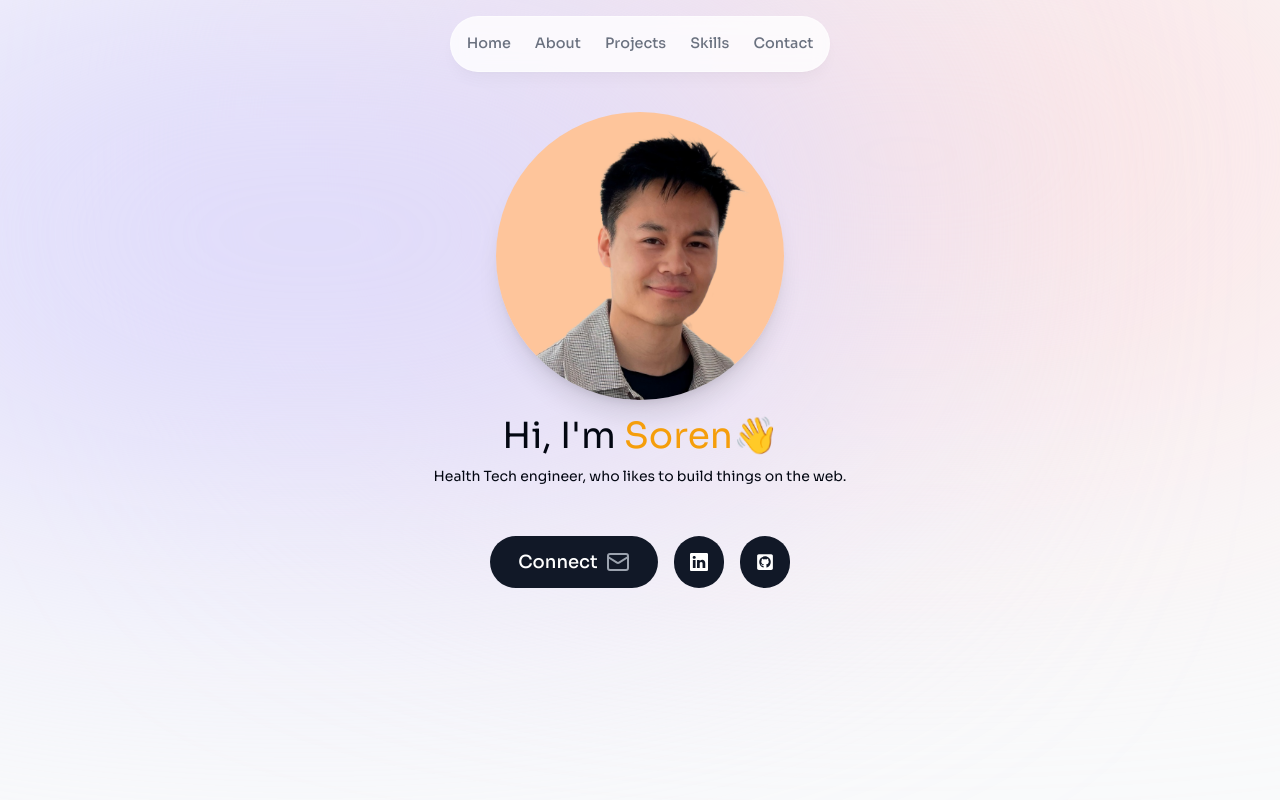
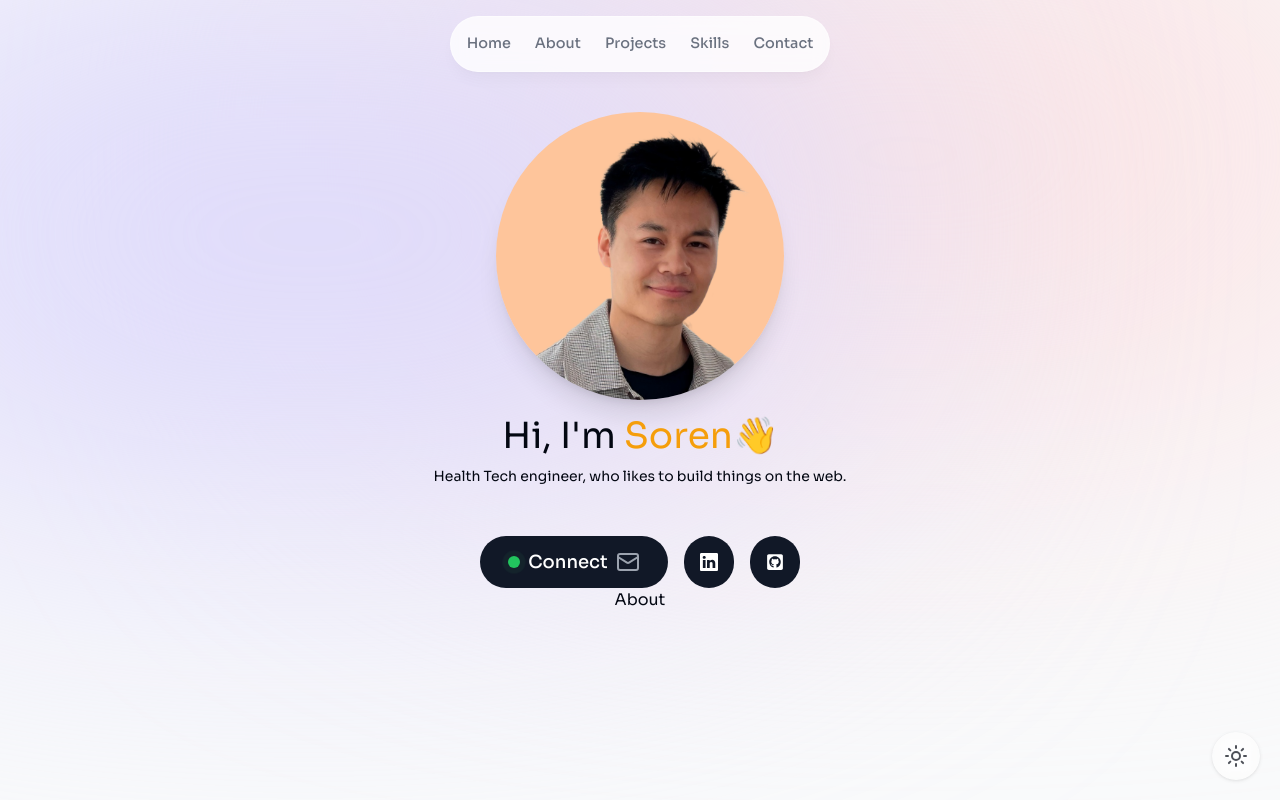
Before and after one commit to soerenmehlsen/portfolio, a Next.js app: page / in a window 1280 px wide. Shown: the top 800 px of the page. Built offline with nearby package versions, Linux system fonts and the light colour scheme.

Commit message:
added toggle for dark/light mode

```diff
--- a/src/app/components/Hero.tsx
+++ b/src/app/components/Hero.tsx
@@ -58,6 +58,10 @@
                     href="#"
                     className="group bg-gray-900 text-white px-7 py-3 flex items-center gap-2 rounded-full outline-none focus:scale-110 hover:scale-110 hover:bg-gray-950 dark:bg-white/10 active:scale-105 transition"
                 >
+                    <span className="relative flex h-3 w-3">
+                        <span className="btn-ping"/>
+                        <span className="btn-ping_dot"/>
+                    </span>
                     Connect <Mail color={"#9ca3af"}/>
                 </Link>
 
--- /dev/null
+++ b/src/app/components/about.tsx
@@ -0,0 +1,10 @@
+import React from 'react'
+
+const About = () => {
+    return (
+        <div>
+            About
+        </div>
+    )
+}
+export default About
--- /dev/null
+++ b/src/app/components/switch.tsx
@@ -0,0 +1,54 @@
+import React from 'react';
+import {useState} from "react";
+import { motion, AnimatePresence } from "framer-motion";
+
+interface SwitchProps {
+    activeButton: React.ReactNode;
+    hiddenButton: React.ReactNode;
+    setActiveButton: () => void;
+}
+
+export default function Switch({
+    activeButton,
+        hiddenButton,
+        setActiveButton,
+}: SwitchProps) {
+    const [isHovered, setIsHovered] = useState(false);
+
+    const switchVariants = {
+        hover : { scale: 1.2 },
+        hidden: { opacity: 0, y: 50, scale: 0.5 },
+        visible: { opacity: 0.7, y: 0, scale: 1 },
+    }
+
+    return (
+        <div>
+            <AnimatePresence>
+                {isHovered && (
+                    <motion.button
+                        key="languageSwitcher"
+                        initial="hidden"
+                        animate="visible"
+                        exit="hidden"
+                        variants={switchVariants}
+                        transition={{duration: 0.3}}
+                        className="hidden md:flex items-center justify-center w-[2rem] h-[2rem] bg-white dark:bg-gray-800 drop-shadow backdrop-blur-[0.5rem] rounded-full absolute bottom-16 right-3 "
+                    >
+                        <p className="text-sm font-semibold">{hiddenButton}</p>
+                    </motion.button>
+                )}
+            </AnimatePresence>
+            <motion.button
+                className="bg-white dark:bg-gray-800 w-[3rem] h-[3rem] drop-shadow backdrop-blur-[0.5rem] rounded-full flex items-center justify-center"
+                variants={switchVariants}
+                initial="visible"
+                whileHover="hover"
+                onMouseEnter={() => setIsHovered(true)}
+                onMouseLeave={() => setIsHovered(false)}
+                onClick={setActiveButton}
+            >
+                <p className="font-semibold">{activeButton}</p>
+            </motion.button>
+        </div>
+    );
+}
--- /dev/null
+++ b/src/app/components/theme-controller.tsx
@@ -0,0 +1,17 @@
+"use client";
+
+import Switch from './switch';
+import React from 'react';
+import { Moon, Sun } from "lucide-react"
+import { useTheme } from "@/app/containers/theme-context";
+
+export default function ThemeSwitch() {
+    const { theme, toggleTheme } = useTheme();
+    return (
+        <div className="fixed bottom-5 right-5">
+            <Switch activeButton={theme === 'light' ? <Sun /> : <Moon /> }
+                    hiddenButton={theme === 'light' ? <Moon size={14} /> : <Sun size={14} />}
+            setActiveButton={toggleTheme}/>
+        </div>
+    )
+}
--- a/src/app/containers/providers.tsx
+++ b/src/app/containers/providers.tsx
@@ -1,4 +1,5 @@
 import ActiveSectionContextProvider from "@/app/containers/active-section";
+import ThemeContextProvider from "@/app/containers/theme-context";
 
 type ProvidersProps = {
     children: React.ReactNode;
@@ -7,7 +8,9 @@
 export default function Providers({ children }: ProvidersProps) {
     return (
         <ActiveSectionContextProvider>
+            <ThemeContextProvider>
             {children}
+            </ThemeContextProvider>
         </ActiveSectionContextProvider>
     );
 }
--- /dev/null
+++ b/src/app/containers/theme-context.tsx
@@ -0,0 +1,59 @@
+"use client";
+import React, { useState, createContext, useContext, useEffect } from "react";
+
+type Theme = 'light' | 'dark';
+
+type ThemeContextProviderProps = {
+    children: React.ReactNode;
+};
+
+type ThemeContextType = {
+    theme: Theme;
+    toggleTheme: () => void;
+};
+
+const ThemeContext = createContext<ThemeContextType | null>(null);
+
+export default function ThemeContextProvider({ children }: ThemeContextProviderProps) {
+    const [theme, setTheme] = useState<Theme>('light');
+
+    const toggleTheme = () => {
+        if (theme === 'light') {
+            setTheme('dark');
+            window.localStorage.setItem('theme', 'dark');
+            document.documentElement.classList.add('dark');
+        } else {
+            setTheme('light');
+            window.localStorage.setItem('theme', 'light');
+            document.documentElement.classList.remove('dark');
+        }
+    };
+
+    useEffect(() => {
+        const localTheme = window.localStorage.getItem('theme') as Theme | null;
+
+        if (localTheme) {
+            setTheme(localTheme);
+            if (localTheme === 'dark') {
+                document.documentElement.classList.add('dark');
+            }
+        } else if (window.matchMedia('(prefers-color-scheme: dark)').matches) {
+            setTheme('dark');
+            document.documentElement.classList.add('dark');
+        }
+    }, []);
+
+    return (
+        <ThemeContext.Provider value={{ theme, toggleTheme }}>
+            {children}
+        </ThemeContext.Provider>
+    );
+}
+
+export function useTheme() {
+    const context = useContext(ThemeContext);
+    if (context === null) {
+        throw new Error('useTheme must be used within a ThemeProvider');
+    }
+    return context;
+}
--- a/src/app/globals.css
+++ b/src/app/globals.css
@@ -8,6 +8,15 @@
     animation-iteration-count: infinite;
     transform-origin: 70% 70%;
     display: inline-block;
+}
+
+/* Button component */
+.btn-ping {
+    @apply animate-ping absolute inline-flex h-full w-full rounded-full bg-green-400 opacity-75;
+}
+
+.btn-ping_dot {
+    @apply relative inline-flex rounded-full h-3 w-3 bg-green-500;
 }
 
 @keyframes wave-animation {
--- a/src/app/layout.tsx
+++ b/src/app/layout.tsx
@@ -3,6 +3,7 @@
 import "./globals.css";
 import Providers from "@/app/containers/providers";
 import Navbar from "@/app/components/navbar";
+import ThemeSwitch from "@/app/components/theme-controller";
 
 const sora = Sora({
     subsets: ["latin"],
@@ -32,6 +33,7 @@
         <Providers>
             <Navbar/>
         {children}
+            <ThemeSwitch/>
         </Providers>
       </body>
     </html>
--- a/src/app/page.tsx
+++ b/src/app/page.tsx
@@ -1,10 +1,12 @@
 import Hero from "@/app/components/Hero";
 import React from "react";
+import About from "@/app/components/about";
 
 export default function Home() {
   return (
     <main className="flex flex-col items-center pt-20 md:pt-28 px-4">
       <Hero/>
+        <About/>
     </main>
   );
 }
```
